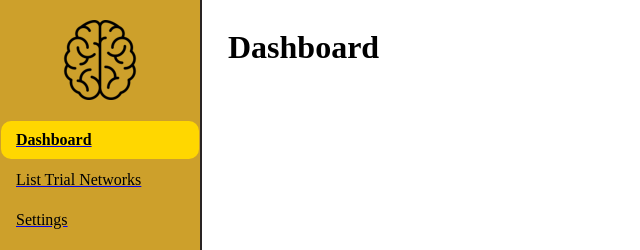
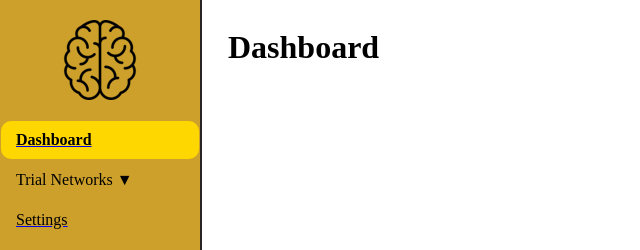
Before and after one commit to 6G-SANDBOX/TNLCM_FRONTEND, a Next.js app: page /tnlcm/dashboard in a window 1280 px wide. Shown: the top 250 px of the page, without its empty margins (0-640 px from the left). Built offline with nearby package versions, Linux system fonts and the light colour scheme; sample sign-in values are in the browser's storage.

Commit message:
Add submenu to create or list trial networks

```diff
--- a/src/app/components/NavLink.js
+++ b/src/app/components/NavLink.js
@@ -2,6 +2,7 @@
 
 import Link from "next/link";
 import Image from "next/image";
+import { useState } from "react";
 import { useRouter, usePathname } from "next/navigation";
 import { clearAuthTokens } from "../lib/jwtHandler";
 import styles from './NavLink.module.css';
@@ -16,22 +17,51 @@ export default function NavLink() {
 
     const navLinks = [
         { name: "Dashboard", href: "/tnlcm/dashboard" },
-        { name: "List Trial Networks", href: "/tnlcm/dashboard/list_trial_networks" },
+        { name: "Trial Networks", subMenu: [
+            { name: "Create Trial Network", href: "/tnlcm/dashboard/trial_networks/create" },
+            { name: "List Trial Networks", href: "/tnlcm/dashboard/trial_networks/list" }
+        ]},
         { name: "Settings", href: "/tnlcm/dashboard/settings" }
     ];
 
     const pathname = usePathname();
+    const [activeSubMenu, setActiveSubMenu] = useState(null);
+
+    const handleSubMenuToggle = (index) => {
+        setActiveSubMenu(activeSubMenu === index ? null : index);
+    };
+
+    const handleLinkClick = (index, hasSubMenu) => {
+        setActiveSubMenu(hasSubMenu ? index : null);
+    };
 
     return (
         <nav className={styles.nav}>
             <div className={styles.logoContainer}>
                 <Image className={styles.logo} src="/TNLCM.png" alt="TNLCM Logo" width={80} height={80} priority />
             </div>
-            {navLinks.map((link) => (
+            {navLinks.map((link, index) => (
                 <div key={link.name} onClick={link.onClick}>
-                    <Link href={link.href}>
-                        <p className={`${styles.navLink} ${pathname === link.href ? styles.active : ''}`}>{link.name}</p>
-                    </Link>
+                    {link.subMenu ? (
+                        <div>
+                            <p className={`${styles.navLink} ${activeSubMenu === index ? styles.active : ''}`} onClick={() => handleSubMenuToggle(index)}>
+                                {link.name} {activeSubMenu === index ? <span className={styles.arrowUp}>▲</span> : <span className={styles.arrowDown}>▼</span>}
+                            </p>
+                            {activeSubMenu === index && (
+                                <div className={styles.subMenu}>
+                                    {link.subMenu.map((subLink) => (
+                                        <Link key={subLink.name} href={subLink.href}>
+                                            <p className={`${styles.subNavLink} ${styles.navLink}`}>{subLink.name}</p>
+                                        </Link>
+                                    ))}
+                                </div>
+                            )}
+                        </div>
+                    ) : (
+                        <Link href={link.href}>
+                            <p className={`${styles.navLink} ${pathname === link.href ? styles.active : ''}`} onClick={() => handleLinkClick(index, link.subMenu)}>{link.name}</p>
+                        </Link>
+                    )}
                 </div>
             ))}
             <div className={styles.logoutContainer}>
```
